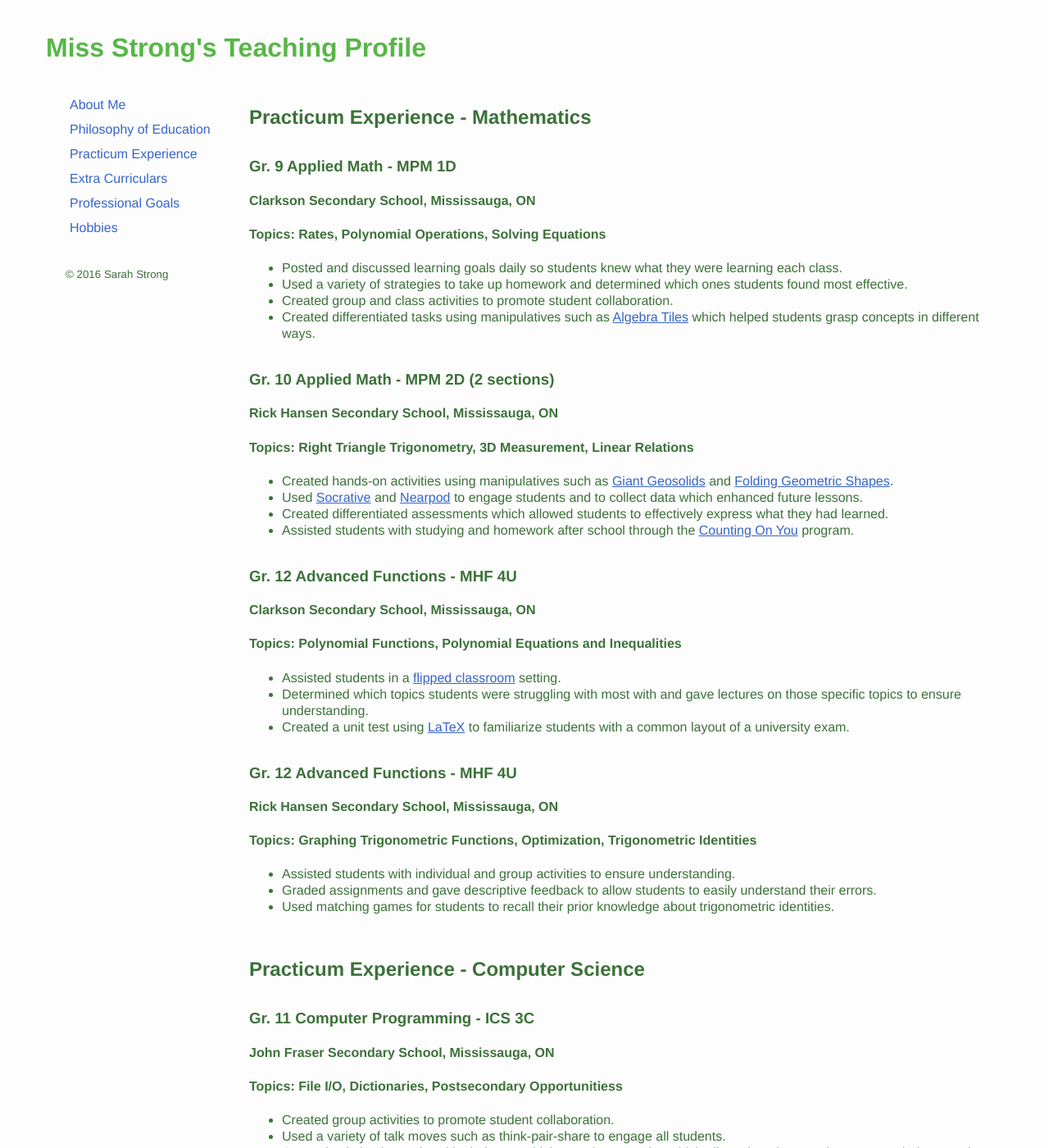
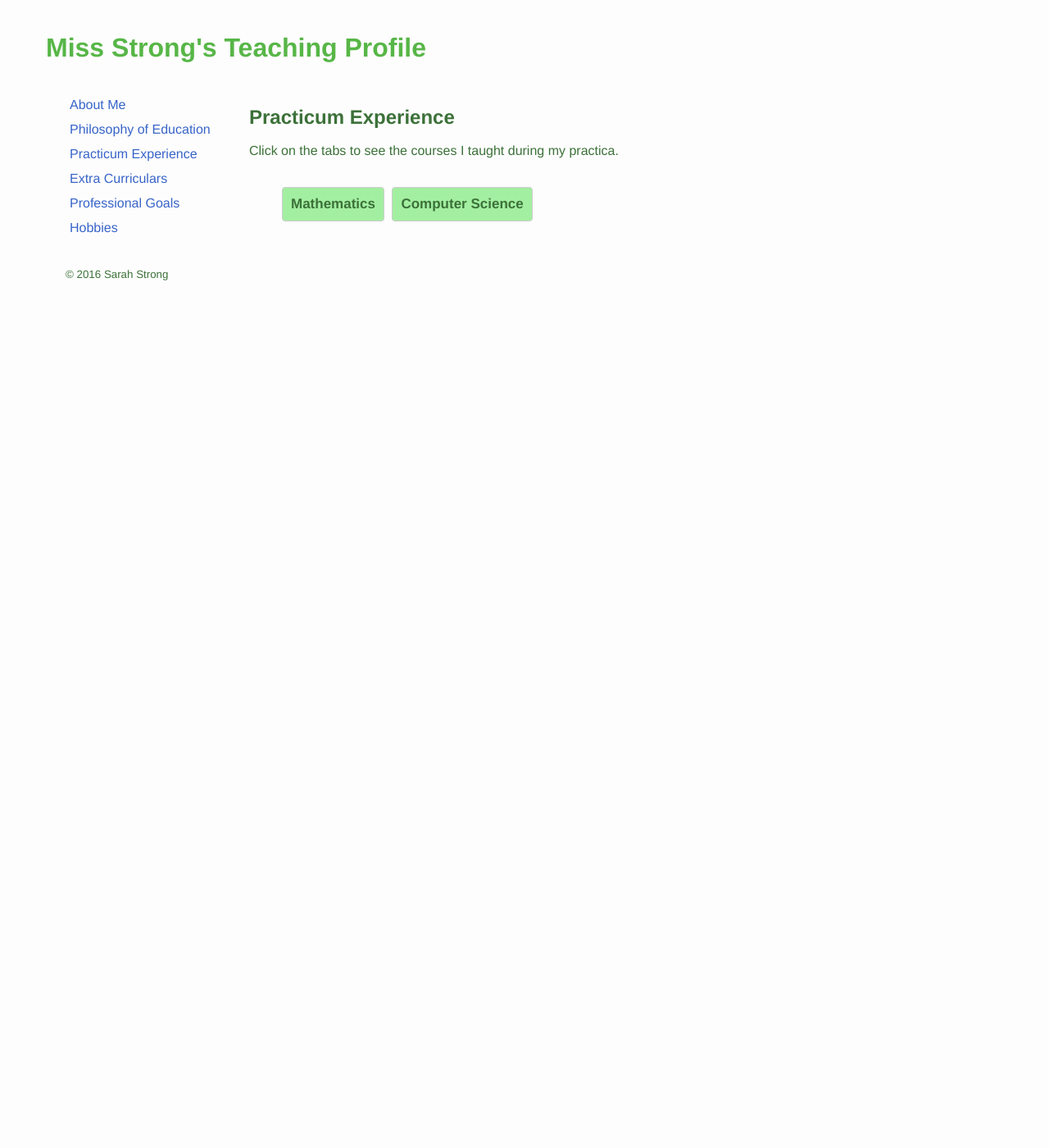
Before and after one commit to sarahstrong314/sarahstrong.ca, a Jekyll site: the page built from practicum-experience.html, in a window 1280 px wide and 1400 px high. Shown: the whole window at 82% size. Built offline with Jekyll 4.4.1, drawn with Linux system fonts in a browser that asks for light colours; nearby versions of some CDN libraries; library files that are not in the unit come from our copies; Markdown is read by kramdown in place of the engine named in the settings; some of the changed text lies outside the part shown.

Commit message:
Added tabs to prac experience section

```diff
--- a/practicum-experience.html
+++ b/practicum-experience.html
@@ -3,9 +3,22 @@
 title: Practicum Experience
 ---
 
-<div class="Mathematics">
-  <h2>Practicum Experience - Mathematics</h2>
-  </br>
+<div id="Practicum-Experience" class="collapsible">
+
+  <div class="introduction">
+    <h2 class="prepend-title">Practicum Experience</h2>
+    <p>Click on the tabs to see the courses I taught during my practica.</p>
+
+    <ul class="tabs">
+      <li id="mathematics">Mathematics</li>
+      <li id="computer-science">Computer Science</li>
+    </ul>
+
+  </div>
+
+<div class="mathematics section">
+  <h2 class="append-title">Mathematics</h2>
+  <br />
 
   <h3>Gr. 9 Applied Math - MPM 1D</h3>
   <h4>Clarkson Secondary School, Mississauga, ON</h4>
@@ -17,7 +30,7 @@
     <li>Created differentiated tasks using manipulatives such as <a href="http://guptaagenciesindia.com/algebra-tiles.html">Algebra Tiles</a> which helped students grasp concepts in different ways.</li>
   </ul>
 
-  </br>
+  <br />
 
   <h3>Gr. 10 Applied Math - MPM 2D (2 sections)</h3>
   <h4>Rick Hansen Secondary School, Mississauga, ON</h4>
@@ -29,9 +42,9 @@
     <li>Assisted students with studying and homework after school through the <a href="http://www.peelschools.org/parents/programs/afterschool_summer/counting/Pages/default.aspx">Counting On You</a> program.</li>
   </ul>
 
-  </br>
+  <br />
 
-  <h3>Gr. 12 Advanced Functions - MHF 4U</h3>
+  <h3>Gr. 12 Advanced Functions- MHF 4U</h3>
   <h4>Clarkson Secondary School, Mississauga, ON</h4>
   <h4>Topics: Polynomial Functions, Polynomial Equations and Inequalities</h4>
   <ul>
@@ -40,7 +53,7 @@
     <li>Created a unit test using <a href ="https://www.latex-project.org/">LaTeX</a> to familiarize students with a common layout of a university exam.</li>
   </ul>
 
-  </br>
+  <br />
 
   <h3>Gr. 12 Advanced Functions - MHF 4U</h3>
   <h4>Rick Hansen Secondary School, Mississauga, ON</h4>
@@ -53,13 +66,12 @@
 
 </div>
 
-<br />
 
-<div class="Computer-Science">
+<div class="computer-science section">
 
-   <h2>Practicum Experience - Computer Science</h2>
+   <h2 class="append-title">Computer Science</h2>
 
-  </br>
+  <br />
 
   <h3>Gr. 11 Computer Programming - ICS 3C</h3>
   <h4>John Fraser Secondary School, Mississauga, ON</h4>
@@ -70,7 +82,7 @@
     <li>Created culminating tasks with choice on which questions to solve which allowed students to demonstrate their strengths.</li>
   </ul>
 
-  </br>
+  <br />
 
   <h3>Gr. 11 Computer Science - ICS 3U (2 sections)</h3>
   <h4>John Fraser Secondary School, Mississauga, ON</h4>
@@ -82,7 +94,7 @@
     <li>Created culminating task with multiple components for students to demonstrate their learning in different ways.</li>
   </ul>
 
-  </br>
+  <br />
 
   <h3>Gr. 12 Computer Science - ICS 4U</h3>
   <h4>John Fraser Secondary School, Mississauga, ON</h4>
@@ -93,7 +105,7 @@
     <li>Created a programming assignment on <a href="https://en.wikipedia.org/wiki/Magic_square">Magic Squares</a> since all students expressed interest in mathematics.</li>
   </ul>
 
-  </br>
+  <br />
 
   <h3>Gr. 12 Computer Science - ICS 4U</h3>
   <h4>Clarkson Secondary School, Mississauga, ON</h4>
```
